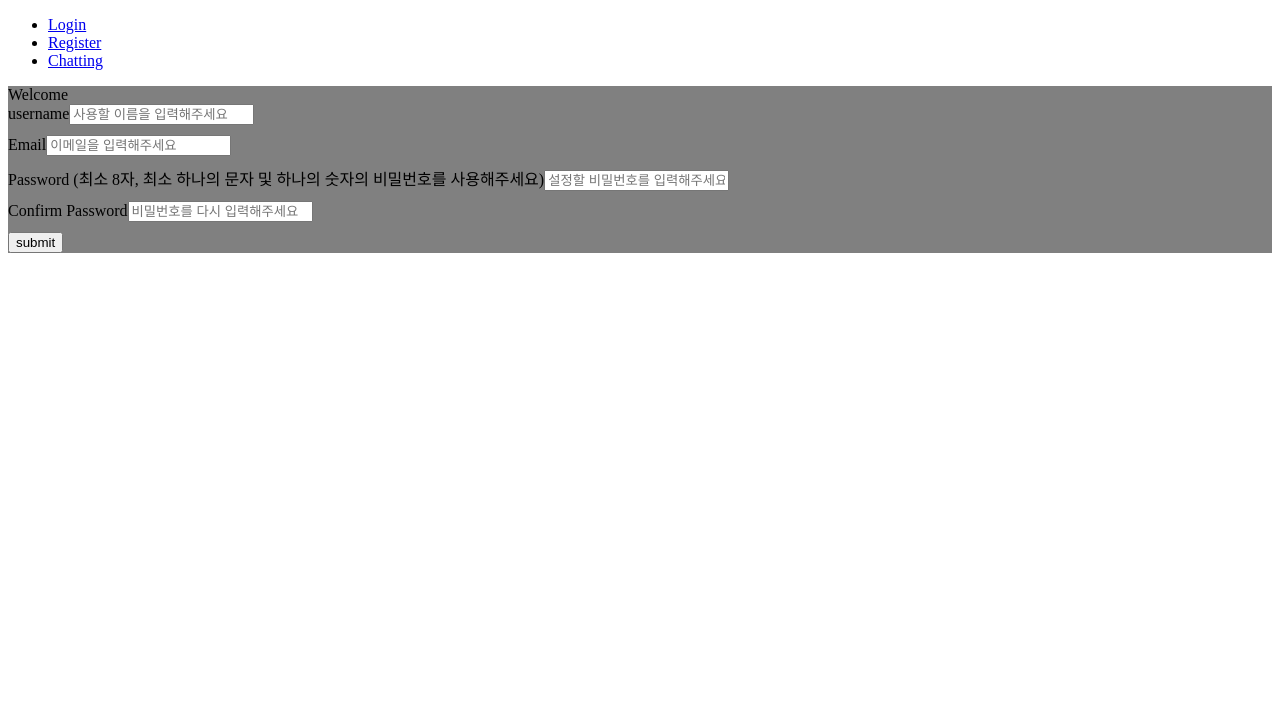
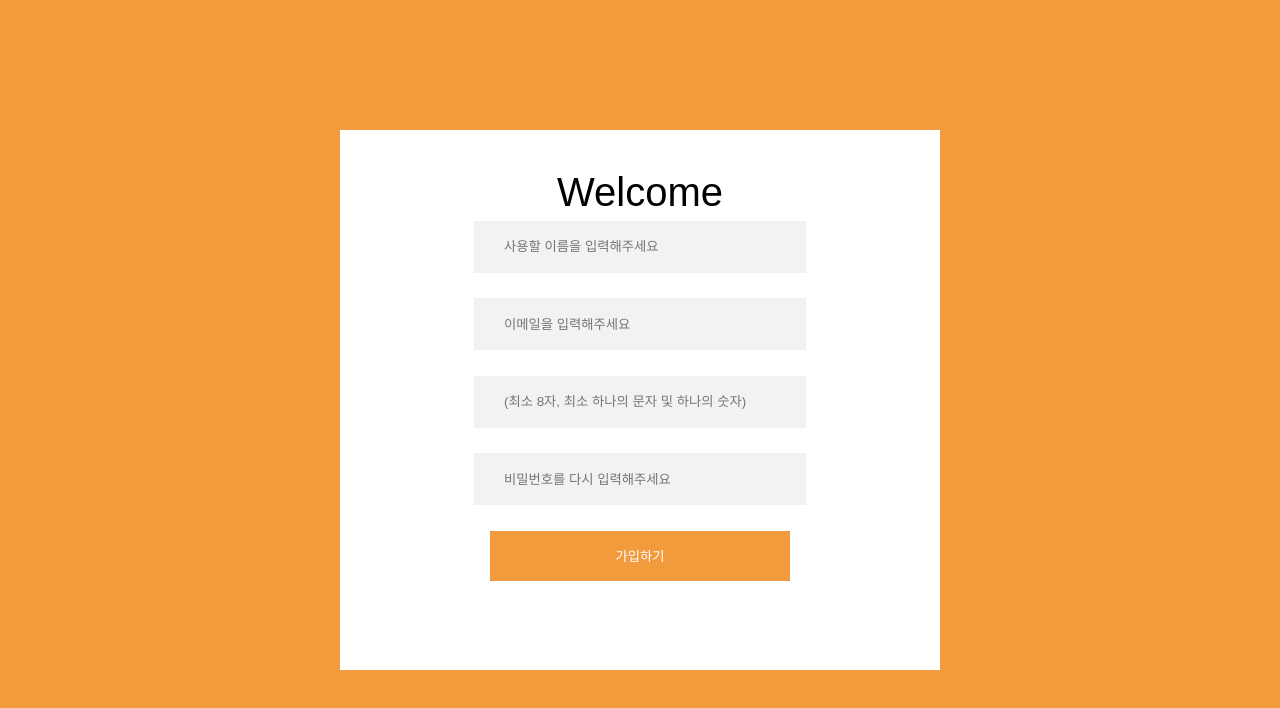
Before and after one commit to minseo0214/RegisterPage, a React app: page /registration in a window 1280 px wide. Shown: the top 708 px of the page. Built offline with nearby package versions, Linux system fonts and the light colour scheme; the HTML template or start-up script is replaced by a standard one.

Commit message:
2차 수정 했습니다.

```diff
--- a/src/client/App.tsx
+++ b/src/client/App.tsx
@@ -1,33 +1,18 @@
 import React from 'react'
-import { BrowserRouter as Router, Route, Link, Routes } from 'react-router-dom'
+import { BrowserRouter as Router, Route, Routes } from 'react-router-dom'
 import './styles.css'
 import RegistrationPage from './RegistrationPage'
 import LoginPage from './LoginPage'
-import TextPage from './TextPage'
+import FeedPage from './FeedPage'
 
 export default function App() {
   return (
     <Router>
-      <div>
-        <nav>
-          <ul>
-            <li>
-              <Link to="/">Login</Link>
-            </li>
-            <li>
-              <Link to="/registration">Register</Link>
-            </li>
-            <li>
-              <Link to="/text">Chatting</Link>
-            </li>
-          </ul>
-        </nav>
-        <Routes>
-          <Route path="/" element={<LoginPage />} />
-          <Route path="/text" element={<TextPage />} />
-          <Route path="/registration" element={<RegistrationPage />} />
-        </Routes>
-      </div>
+      <Routes>
+        <Route path="/feed" element={<FeedPage />} />
+        <Route path="/registration" element={<RegistrationPage />} />
+        <Route path="/" element={<LoginPage />} />
+      </Routes>
     </Router>
   )
 }
--- a/src/client/LoginPage.tsx
+++ b/src/client/LoginPage.tsx
@@ -1,13 +1,10 @@
 import React from 'react'
 import { useNavigate } from 'react-router-dom'
+import './styles.css'
 
 // 로그인
-const login = async (
-  loginEmail: string,
-  loginPassword: string,
-  navigate: (path: string) => void
-) => {
-  const res = await fetch(`/login`, {
+const login = async (loginEmail: string, loginPassword: string) => {
+  const res = await fetch(`/api/login`, {
     method: 'POST',
     headers: {
       'Content-Type': 'application/json',
@@ -18,43 +15,79 @@ const login = async (
     }),
   })
   if (!res.ok) {
-    alert('아이디나 비밀번호가 틀렸습니다')
-  } else {
-    navigate('/text')
+    return false
   }
+  return res.ok
 }
 
 export default function LoginPage() {
   const [loginEmail, setLoginEmail] = React.useState('')
   const [loginPassword, setLoginPassword] = React.useState('')
+  const [userCheck, setUserCheck] = React.useState(true)
   const navigate = useNavigate()
 
   return (
-    <div>
+    <div className="wrap">
       {/* email */}
-      <div>
-        email
+      <form
+        id="login"
+        onSubmit={async (e) => {
+          e.preventDefault()
+          const userCheck = await login(loginEmail, loginPassword)
+          setUserCheck(userCheck)
+          const res = await fetch(`/api/login/${loginEmail}`)
+          const userName = await res.json()
+          if (userCheck) {
+            navigate('/feed', { state: { userName } })
+          }
+        }}
+      >
         <input
-          placeholder="이메일을 입력해주세요."
+          name="email"
+          className="loginInput"
+          placeholder="Email"
           value={loginEmail}
           onChange={(e) => setLoginEmail(e.target.value)}
           type="email"
         />
-      </div>
-      {/* password */}
-      <div>
-        password
+        {/* password */}
         <input
-          placeholder="비밀번호를 입력해주세요."
+          name="password"
+          className="loginInput"
+          placeholder="Password"
           value={loginPassword}
           onChange={(e) => setLoginPassword(e.target.value)}
           type="password"
         />
+        <button
+          className="loginInput"
+          style={{
+            backgroundColor: 'rgb(241,155,61)',
+            color: 'white',
+            padding: '0px',
+            marginBottom: '0px',
+            cursor: 'pointer',
+          }}
+          type="submit"
+        >
+          LOGIN
+        </button>
+      </form>
+      {/* submit */}
+      <div
+        className="loginInput"
+        style={{
+          backgroundColor: 'white',
+          color: 'black',
+          padding: '0px',
+          marginLeft: '100px',
+        }}
+      >
+        <p>
+          You don't have account? <a href="/registration">Register</a>
+        </p>
+        <p>{userCheck ? '' : '아이디/비밀번호를 다시 확인해주세요'}</p>
       </div>
-      {/* submit */}
-      <button onClick={() => login(loginEmail, loginPassword, navigate)}>
-        로그인
-      </button>
     </div>
   )
 }
--- a/src/client/RegistrationPage.tsx
+++ b/src/client/RegistrationPage.tsx
@@ -1,4 +1,5 @@
 import React from 'react'
+import { useNavigate } from 'react-router-dom'
 
 // 정상적인 이메일 포맷인지 확인
 const isEmail = (email: string) => {
@@ -24,16 +25,17 @@ const createUser = async (
   checkPassword: string
 ) => {
   if (!(isEmail(email) && isSamePassword(password, checkPassword))) {
-    throw new Error('입력한 정보를 다시 확인해주세요')
+    return { check: false, text: '이메일이나 비밀번호이 다릅니다.' }
   }
 
   if (!isGoodPassword(password)) {
-    throw new Error(
-      '최소 8자, 최소 하나의 문자 및 하나의 숫자의 비밀번호를 사용해주세요'
-    )
+    return {
+      check: false,
+      text: '최소 8자, 최소 하나의 문자 및 하나의 숫자를 입력하세요',
+    }
   }
 
-  return await fetch(`/user`, {
+  await fetch(`/api/user`, {
     method: 'POST',
     headers: {
       'Content-Type': 'application/json',
@@ -44,6 +46,8 @@ const createUser = async (
       password,
     }),
   })
+
+  return { check: true, text: '가입되었습니다!' }
 }
 
 export default function RegisterPage() {
@@ -52,62 +56,89 @@ export default function RegisterPage() {
   const [email, setEmail] = React.useState('')
   const [password, setPassword] = React.useState('')
   const [checkPassword, setCheckPassword] = React.useState('')
+  const navigate = useNavigate()
 
   return (
-    <div className="container">
+    <div
+      className="wrap"
+      style={{
+        fontSize: '40px',
+        width: '600px',
+        height: '500px',
+        paddingTop: '40px',
+      }}
+    >
       Welcome
+      <div className="feedBoxWrap">
         {/* username */}
-      <div>
-        username
+        <form
+          id="register"
+          onSubmit={async (e) => {
+            e.preventDefault()
+            const { check, text } = await createUser(
+              name,
+              email,
+              password,
+              checkPassword
+            )
+            if (check) {
+              alert(text)
+              navigate('../')
+            } else {
+              alert(text)
+            }
+          }}
+        >
           <input
+            type="string"
+            className="loginInput "
             placeholder="사용할 이름을 입력해주세요"
             value={name}
             onChange={(e) => setName(e.target.value)}
+            required
           />
-      </div>
           {/* email */}
-      <div>
-        Email
           <input
+            type="email"
+            className="loginInput "
             placeholder="이메일을 입력해주세요"
             value={email}
             onChange={(e) => setEmail(e.target.value)}
+            required
           />
-      </div>
-      {/* password */}
-      <div>
-        Password (최소 8자, 최소 하나의 문자 및 하나의 숫자의 비밀번호를
-        사용해주세요)
           <input
-          placeholder="설정할 비밀번호를 입력해주세요"
+            className="loginInput "
+            placeholder="(최소 8자, 최소 하나의 문자 및 하나의 숫자)"
             value={password}
             onChange={(e) => setPassword(e.target.value)}
             type="password"
+            required
           />
-      </div>
           {/* confirm password */}
-      <div>
-        Confirm Password
+
           <input
+            className="loginInput "
             placeholder="비밀번호를 다시 입력해주세요"
             value={checkPassword}
             onChange={(e) => setCheckPassword(e.target.value)}
             type="password"
+            required
           />
-      </div>
           <button
-        onClick={() => {
-          try {
-            createUser(name, email, password, checkPassword)
-          } catch (e) {
-            if (e instanceof Error) {
-              alert(e.message)
-            }
-          }
+            className="loginInput"
+            type="submit"
+            style={{
+              backgroundColor: 'rgb(241,155,61)',
+              color: 'white',
+              padding: '0px',
+              marginBottom: '0px',
+              cursor: 'pointer',
             }}
           >
-        submit
+            가입하기
           </button>
+        </form>
+      </div>
     </div>
   )
 }
--- a/src/client/styles.css
+++ b/src/client/styles.css
@@ -1,32 +1,99 @@
+body {
+  margin: 0;
+  padding: 0;
+  background-size: cover;
+  font-family: sans-serif;
+  background-color: rgb(241, 155, 61);
+}
+
+.wrap {
+  position: absolute;
+  top: 50%;
+  left: 50%;
+  transform: translate(-50%, -50%);
+  width: 500px;
+  height: 400px;
+  background: white;
+  display: flex;
+  text-align: center;
+  justify-content: center;
+  flex-direction: column;
+}
+
+.loginInput {
+  border: 0px;
+  background-color: rgb(242, 242, 242);
+  width: 300px;
+  height: 50px;
+  margin-bottom: 20px;
+  padding-left: 30px;
+}
+
+.feedBoxWrap {
+  flex: 1;
+  flex-direction: column;
+  height: 100vh;
+}
+
+.feedBox {
+  flex: 1;
+  flex-direction: row;
+  height: 30px;
+  margin-top: 20px;
+  display: flex;
+  background-color: white;
+  padding-top: 10px;
+  margin-right: 10px;
+  margin-left: 10px;
+}
+
+.feedUser {
+  color: gray;
+  padding-left: 10px;
+  width: 70px;
+}
+
+.feedText {
+  flex-grow: 1;
+  width: 50px;
+  color: black;
+  padding-left: 30px;
+}
+
+.feedButton {
+  background-color: blanchedalmond;
+  width: 50px;
+  height: 25px;
+  margin-right: 20px;
+}
+
+.feedTitle {
+  font-size: 50px;
+  justify-content: center;
+  text-align: center;
+}
+
+.inputBox {
+  flex: 1;
+  flex-direction: row;
+  height: 40px;
+  display: flex;
+}
+
+.inputName {
+  color: royalblue;
+  size: 20px;
+  padding-top: 10px;
+  margin-left: 20px;
+}
+
+.inputText {
+  margin-left: 30px;
+  flex: 1;
+  margin-right: 10px;
+}
+
 .container {
   background-color: gray;
   flex: 1;
 }
-
-form.forn-example {
-  display: table-row;
-}
-
-label,
-input {
-  display: table-cell;
-  margin-bottom: 10px;
-}
-
-label {
-  padding-right: 10px;
-}
-
-.TextListBox {
-  flex: 1;
-  flex-direction: column;
-}
-
-.textBox {
-  flex: 1;
-  flex-direction: row;
-}
-
-.button {
-  background-color: blanchedalmond;
-}
```
Also changed, not shown: src/client/FeedPage.tsx (renamed from src/client/TextPage.tsx, +30 -10 lines), src/server/index.tsx (+37 -31 lines). Lines whose indentation alone changed are shown as unchanged.
